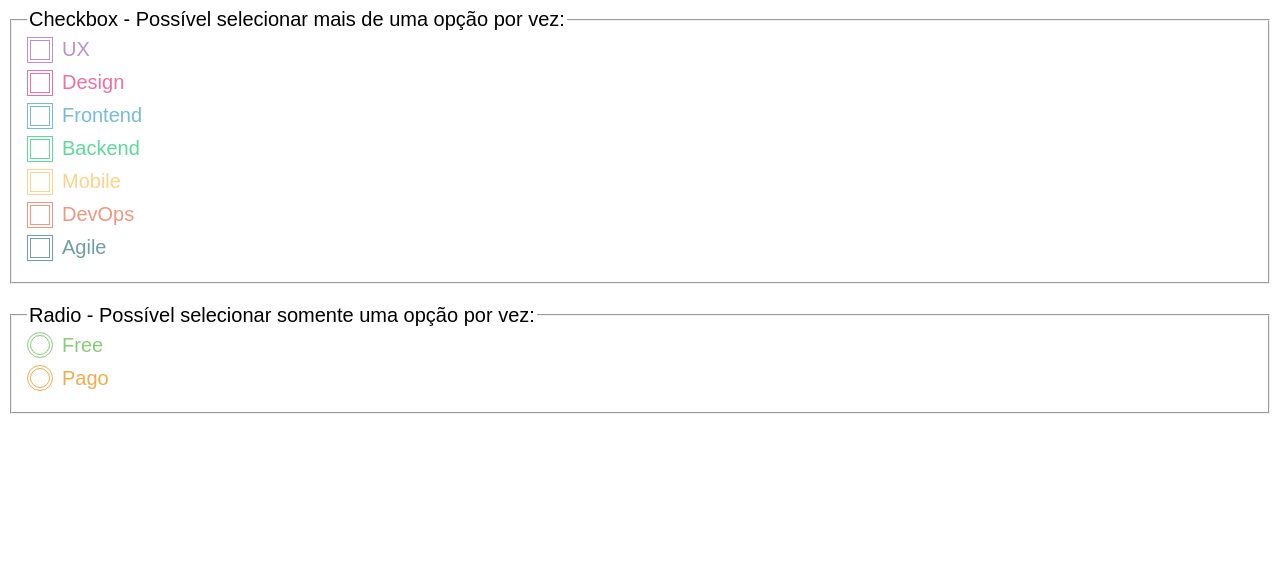
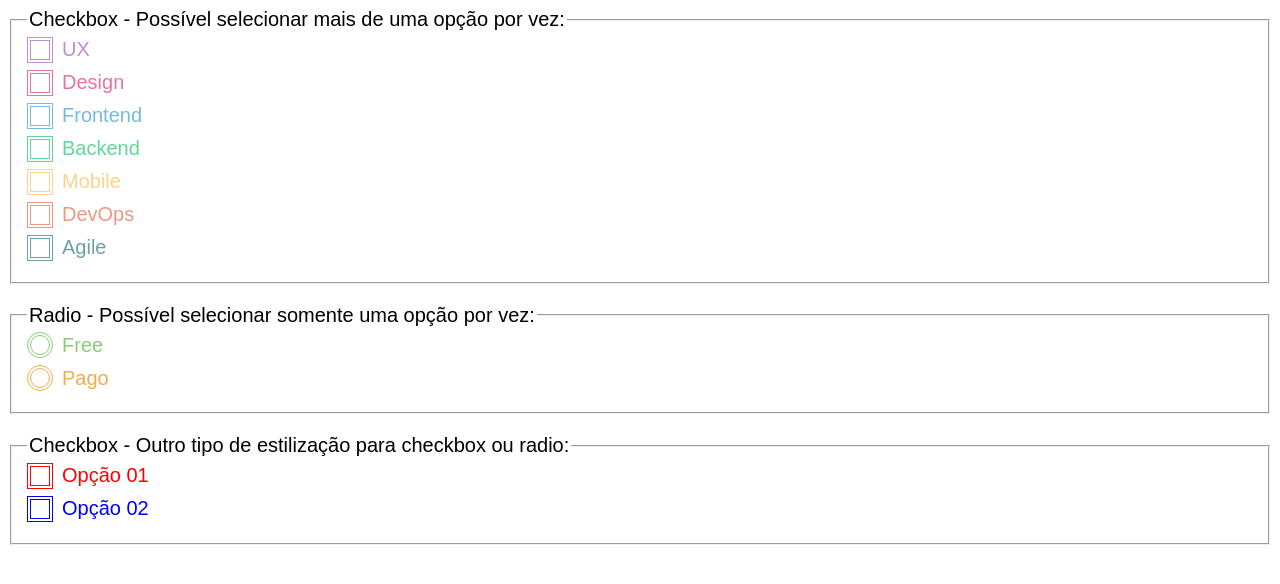
Before and after one commit to DezaLuchini/estilizando_checkbox_CSS, a plain HTML site: page index.html in a window 1280 px wide. Drawn offline with Linux system fonts and the light colour scheme.

Commit message:
Adicionando outra estilização para checkbox

```diff
--- a/css/basic.css
+++ b/css/basic.css
@@ -10,4 +10,6 @@
   --agile: #6fa0a5;
   --free: #88cc77;
   --payment: #eead4f;
+  --opcao01: red;
+  --opcao02: blue;
 }
--- /dev/null
+++ b/css/newCheckbox.css
@@ -0,0 +1,82 @@
+.newCheckbox {
+  font-family: sans-serif;
+  font-size: 20px;
+  margin-bottom: 20px;
+/*border: none; tirar a borda em volta do fieldset*/
+}
+
+.newCheckbox__checbox {
+  position: absolute;
+  opacity: 0;
+  /*display: none; esconder o checkbox padrão */
+}
+
+.newCheckbox__checbox:checked + .newCheckbox__label::after {
+  background-color: var(--medium); /*quando clicado, add background*/
+}
+
+.newCheckbox__checbox:focus + .newCheckbox__label::after,
+.newCheckbox__checbox:focus + .newCheckbox__label::before {
+  outline: 1px solid black;
+}
+
+.newCheckbox__label {
+  margin-bottom: 10px; /*distância entre as label*/
+  padding-left: 35px; /*espaço que empurra a label para a direita para sair de cima dos quadrados*/
+  cursor: pointer; /*alterar estilo do cursor*/
+  display: block;
+  position: relative;
+}
+
+.newCheckbox__label::before,
+.newCheckbox__label::after {
+  content: "";
+  border: solid 1px var(--medium);
+  box-sizing: border-box;
+  display: inline-block; /*forma de palavra, mas que aceita definições de tamanho*/
+}
+
+/*quadrado maior*/
+.newCheckbox__label::before {
+  position: absolute;
+  width: 26px;
+  height: 26px;
+  left: 0;
+  top: -1.5px;
+}
+
+/*quadrado menor*/
+.newCheckbox__label::after {
+  position: absolute;
+  width: 20px;
+  height: 20px;
+  left: 3px;
+  top: 1.5px;
+  /* background-color: white; */
+}
+
+.newCheckbox__label--opcao01 {
+  color: var(--opcao01); /*cor da label*/
+}
+
+.newCheckbox__label--opcao01::before,
+.newCheckbox__label--opcao01::after {
+  border-color: var(--opcao01); /*borda dos quadrados maior e menor*/
+}
+
+.newCheckbox__checbox--opcao01:checked + .newCheckbox__label--opcao01::after {
+  background-color: var(--opcao01); /*quando clicado, pintar da cor certa o quadrado menor*/
+}
+
+.newCheckbox__label--opcao02 {
+  color: var(--opcao02);
+}
+
+.newCheckbox__label--opcao02::before,
+.newCheckbox__label--opcao02::after {
+  border-color: var(--opcao02);
+}
+
+.newCheckbox__checbox--opcao02:checked + .newCheckbox__label--opcao02::after {
+  background-color: var(--opcao02);
+}
--- a/index.html
+++ b/index.html
@@ -8,6 +8,7 @@
     <link rel="stylesheet" href="css/basic.css">
     <link rel="stylesheet" href="css/menuCheckbox.css">
     <link rel="stylesheet" href="css/menuRadio.css">
+    <link rel="stylesheet" href="css/newCheckbox.css">
 
     <title>Estilizando Checkbox/Radio</title>
 
@@ -72,5 +73,22 @@
       </label>
     </fieldset>
 
+
+    <fieldset class="newCheckbox">
+      <legend class="newCheckbox__title">
+        Checkbox - Outro tipo de estilização para checkbox ou radio:
+      </legend>
+
+      <input type="checkbox" name="opcao01" value="opcao01" id="opcao01" class="newCheckbox__checbox newCheckbox__checbox--opcao01">
+      <label for="opcao01" class="newCheckbox__label newCheckbox__label--opcao01">
+        Opção 01
+      </label>
+
+      <input type="checkbox" name="opcao02" value="opcao02" id="opcao02" class="newCheckbox__checbox newCheckbox__checbox--opcao02">
+      <label for="opcao02" class="newCheckbox__label newCheckbox__label--opcao02">
+        Opção 02
+      </label>
+    </fieldset>
+
   </body>
 </html>
```
